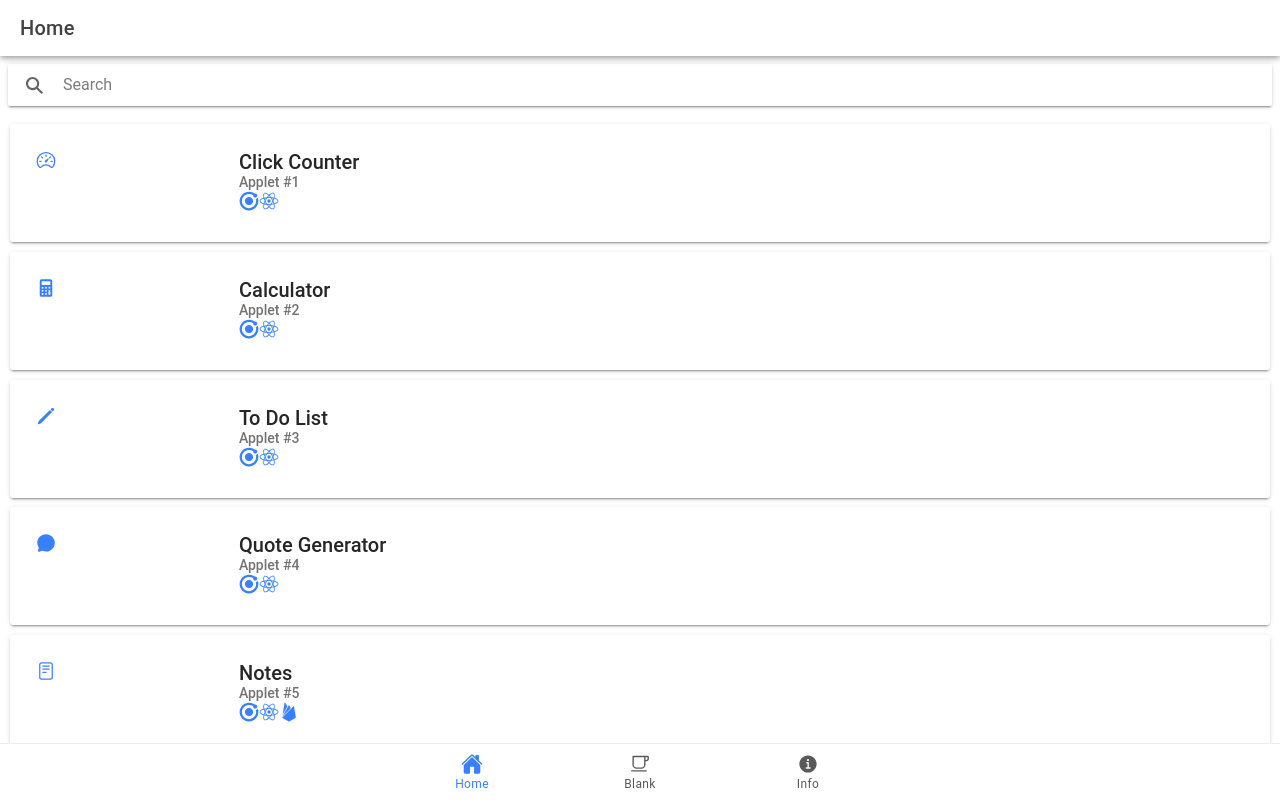
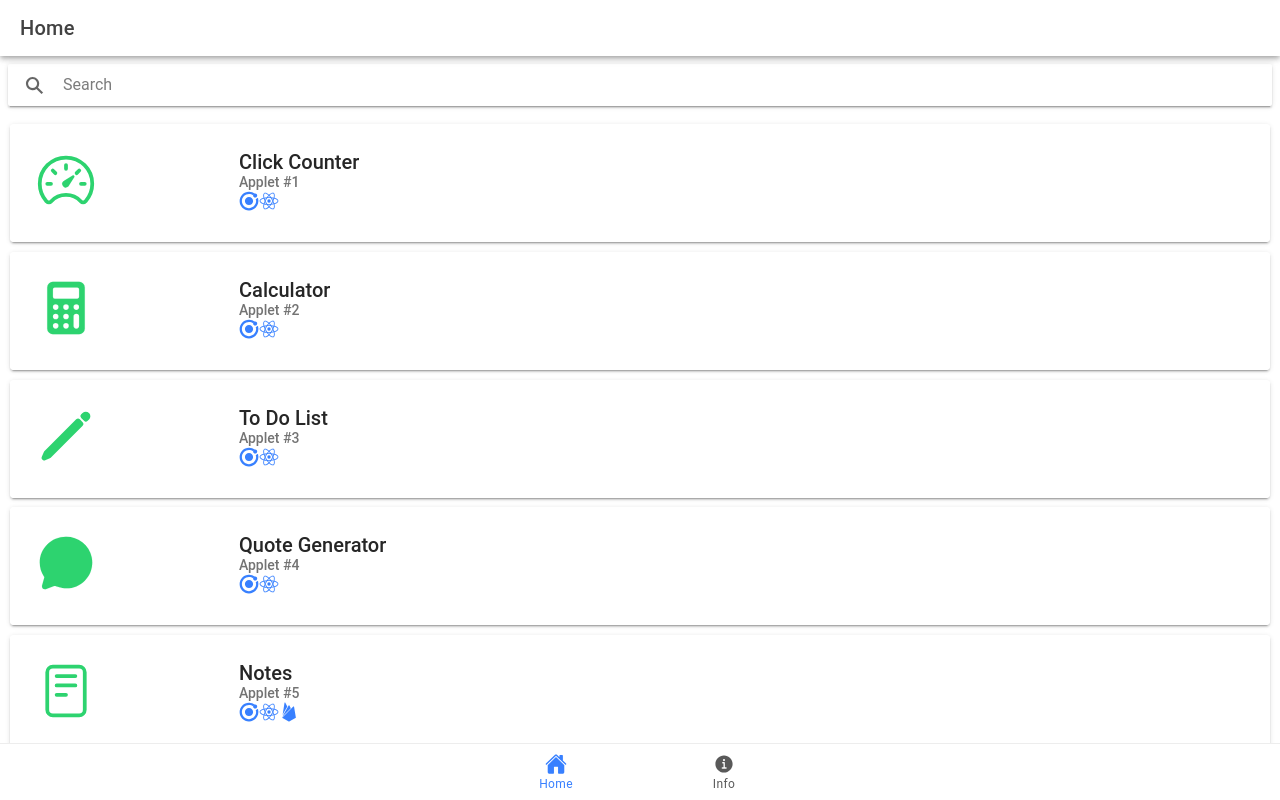
Before and after one commit to mudjakils/ion-t-madrijanon, a React (Vite) app: page /ion-t-madrijanon/home in a window 1280 px wide. Built offline with nearby package versions, Linux system fonts and the light colour scheme.

Commit message:
Deployment changes

```diff
--- a/package.json
+++ b/package.json
@@ -4,10 +4,9 @@
   "version": "0.0.1",
   "type": "module",
   "homepage": "https://mudjakils.github.io/{ion-t-madrijanon}/",
-
   "scripts": {
-    "predeploy" : "npm run build",
-    "deploy" : "gh-pages -d dist",
+    "predeploy": "npm run build",
+    "deploy": "gh-pages -d dist",
     "dev": "vite",
     "build": "tsc && vite build",
     "preview": "vite preview",
--- a/src/App.tsx
+++ b/src/App.tsx
@@ -89,27 +89,13 @@ const App: React.FC = () => (
             <IonLabel>Home</IonLabel>
           </IonTabButton>
 
-          <IonTabButton tab="profile" href="#">
-            <IonIcon aria-hidden="true" icon={cafeOutline} />
-            <IonLabel>Blank</IonLabel>
-          </IonTabButton>
           <IonTabButton tab="Click-Counter" href="/ion-t-madrijanon/profile">
             <IonIcon aria-hidden="true" icon={informationCircle} />
             <IonLabel>Info</IonLabel>
           </IonTabButton>
-          {/* <IonTabButton tab="calculator" href="/calculator">
-            <IonIcon aria-hidden="true" icon={calculatorOutline} />
-            <IonLabel>Calculator</IonLabel>
-          </IonTabButton> */}
+
         </IonTabBar>
-        <IonTabButton tab="todo-list" href="/ion-t-madrijanon/TodoList">
-          <IonIcon aria-hidden="true" icon={ellipse} />
-         <IonLabel>To-Do List</IonLabel>
-       </IonTabButton>
-       <IonTabButton tab="notes" href="/ion-t-madrijanon/notes">
-          <IonIcon aria-hidden="true" icon={ellipse} />
-         <IonLabel>notes</IonLabel>
-       </IonTabButton>
+
 
       </IonTabs>
     </IonReactRouter>
--- a/src/pages/home.css
+++ b/src/pages/home.css
@@ -25,3 +25,7 @@
   #card1:hover, #card2:hover, #card3:hover, #card4:hover {
     transform: scale(1.05) !important;
   } */
+
+  .home-card-icon{
+    font-size: 3em;
+  }
--- a/src/pages/home.tsx
+++ b/src/pages/home.tsx
@@ -28,6 +28,7 @@ import {
 
 //Custom CSS
 import './home.css';
+import '../theme/my-theme.css';
 
 //Ionic Icons
 import { speedometerOutline,calculator,pencil, chatbubble, readerOutline, logoIonic,logoFirebase, logoReact} from 'ionicons/icons';
@@ -121,7 +122,7 @@ const Home: React.FC = () => {
                     <IonGrid>
                       <IonRow>
                         <IonCol size="2">
-                          <IonIcon className="home-card-icon" icon={card.icon} color="primary" />
+                          <IonIcon className="home-card-icon" icon={card.icon} color="success" />
                         </IonCol>
                         <IonCol size="auto">
                             <div className="home-card-title">{card.title}</div>
--- /dev/null
+++ b/src/theme/my-theme.css
@@ -0,0 +1,17 @@
+:root {
+	--ion-color-my-app-main: #58df75;
+	--ion-color-my-app-main-rgb: 88,223,117;
+	--ion-color-my-app-main-contrast: #000000;
+	--ion-color-my-app-main-contrast-rgb: 0,0,0;
+	--ion-color-my-app-main-shade: #4dc467;
+	--ion-color-my-app-main-tint: #69e283;
+}
+
+.ion-color-my-app-main {
+	--ion-color-base: var(--ion-color-my-app-main);
+	--ion-color-base-rgb: var(--ion-color-my-app-main-rgb);
+	--ion-color-contrast: var(--ion-color-my-app-main-contrast);
+	--ion-color-contrast-rgb: var(--ion-color-my-app-main-contrast-rgb);
+	--ion-color-shade: var(--ion-color-my-app-main-shade);
+	--ion-color-tint: var(--ion-color-my-app-main-tint);
+}
```
Also changed, not shown: 1 other file (tests, documents, lock files or other folders).
